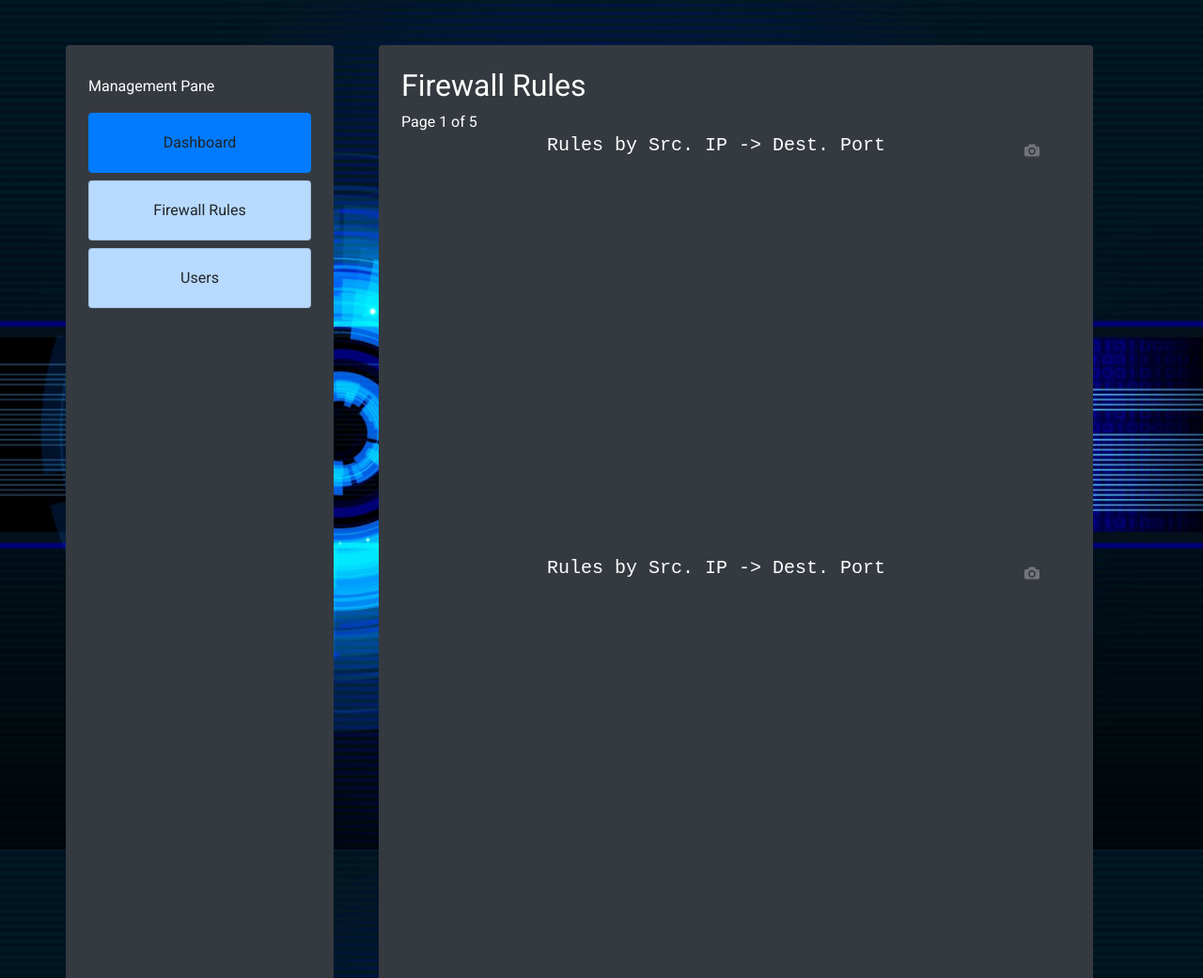
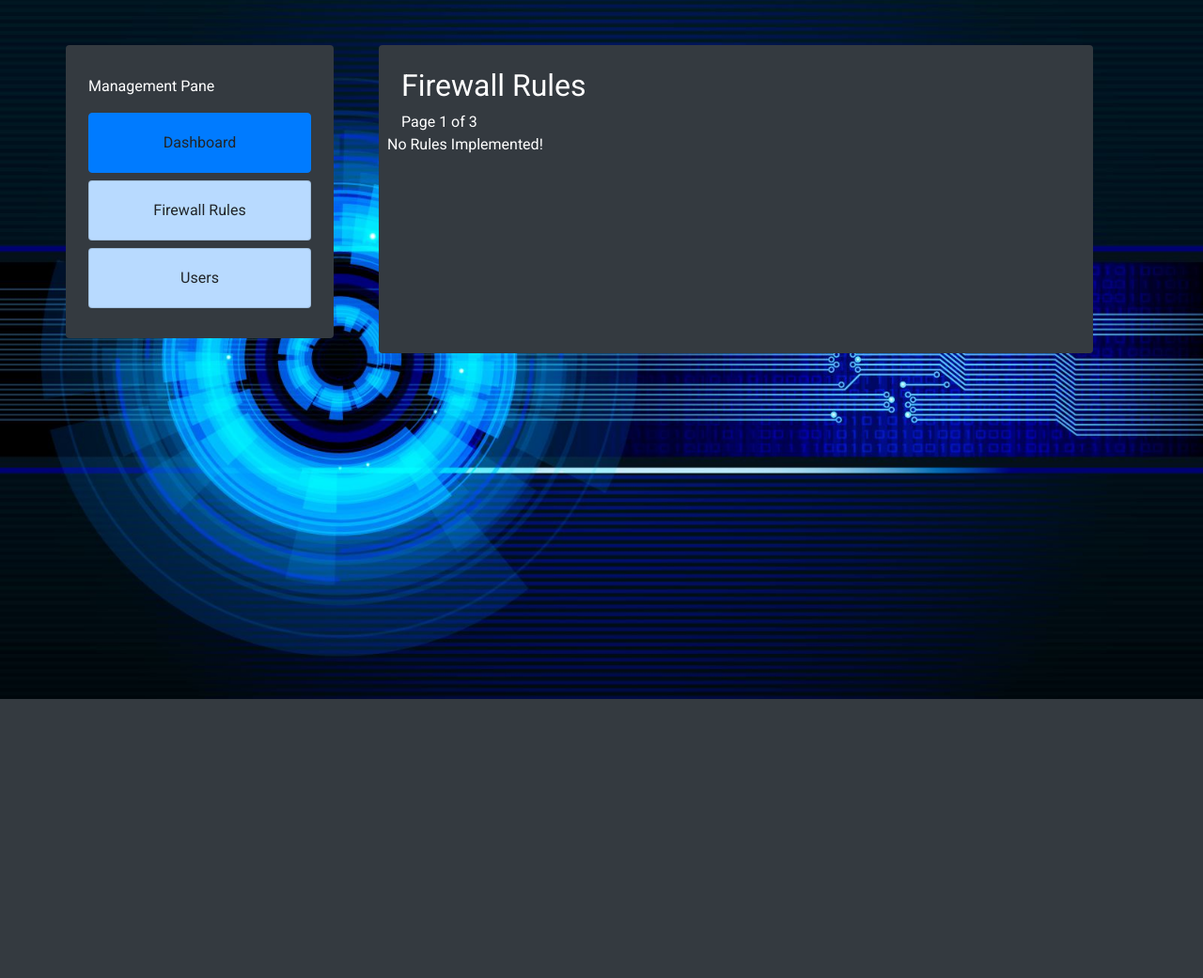
Before and after one commit to Owen-Cummings/Firewall-GUI-Prototype, a Django app: page /firewall/dashboard in a window 1280 px wide. Shown: the part 56-1097 px from the top of the page at 94% size. After the commit the page ends 800 px from the top, so only its background shows below. Run offline with Django 3.2, Linux system fonts and the light colour scheme; a user stored in the database is signed in; tables that the repository leaves empty hold one stand-in row (values such as "Sample post"); some libraries are stand-ins or nearby versions.

Commit message:
Minor fixes

```diff
--- a/fru/FirewallManager/templates/Firewalls-R-Us/dashboard.html
+++ b/fru/FirewallManager/templates/Firewalls-R-Us/dashboard.html
@@ -64,7 +64,7 @@
 							<div class="col-lg-8 col-12 ml-lg-4 bg-dark rounded p-4">
 								<h2 class="text-left">Firewall Rules</h2>
 								<div class="row">
-									<span class="col-4 my-auto bg-dark text-left">Page 1 of 5</span>
+									<span class="col-4 my-auto bg-dark text-left">Page 1 of 3</span>
 								</form>
 							</div>
 							<div class="row">
@@ -72,10 +72,15 @@
 									<table class="table table-lf table-hover table-dark table-responsive mt-2">
 										<tbody class="" id="tableContents">
 											<tr>
-												<div id="any"></div>
+												<div id="any">No Rules Implemented!</div>
 												<div id="allows"></div>
 												<div id="denies"></div>
 											</tr>
+											{% if rules|length < 1 %}
+												<script>
+												window.onload = initialize;
+												</script>
+											{% endif %}
 											<tr></tr>
 										</tbody>
 									</table>
@@ -87,11 +92,11 @@
 				<header class="site-header"></header>
 				<main role="main" class="container"></main>
 <script>
-window.onload = initialize;
+//window.onload = initialize;
 function initialize() {
-	visualizeRules("allows");
-	visualizeRules("any");
-	visualizeRules("denies");
+		visualizeRules("allows");
+		visualizeRules("any");
+		visualizeRules("denies");
 }
 function visualizeRules(type) {
     var localRuleIPs = [],
--- a/fru/FirewallManager/templates/Firewalls-R-Us/user_management.html
+++ b/fru/FirewallManager/templates/Firewalls-R-Us/user_management.html
@@ -70,7 +70,7 @@
       <div class="col-lg-8 col-12 ml-lg-4 bg-dark rounded p-4">
         <h2 class="text-left">Users</h2>
         <div class="row">
-          <span class="col-4 my-auto bg-dark text-left">Page 1 of 5</span>
+          <span class="col-4 my-auto bg-dark text-left">Page 3 of 3</span>
           <form class="col-4 my-auto offset-4 bg-dark" action="{% url 'users-search' %}" method="post">
             {% csrf_token %}
             <div class="form-group m-0">
--- a/fru/requirements.txt
+++ b/fru/requirements.txt
@@ -1,6 +1,6 @@
 numpy==1.16.2
 keyring==18.0.1
-Django==2.2.7
+Django==2.2.8
 cryptography==2.8
 django-phonenumber-field==3.0.1
 phonenumbers
```
Also changed, not shown: fru/FirewallManager/templates/Firewalls-R-Us/viewrules.html (+9 -5 lines), fru/db.sqlite3, images/SankeyPlot.png (added), images/Sunburst1.png (added).
